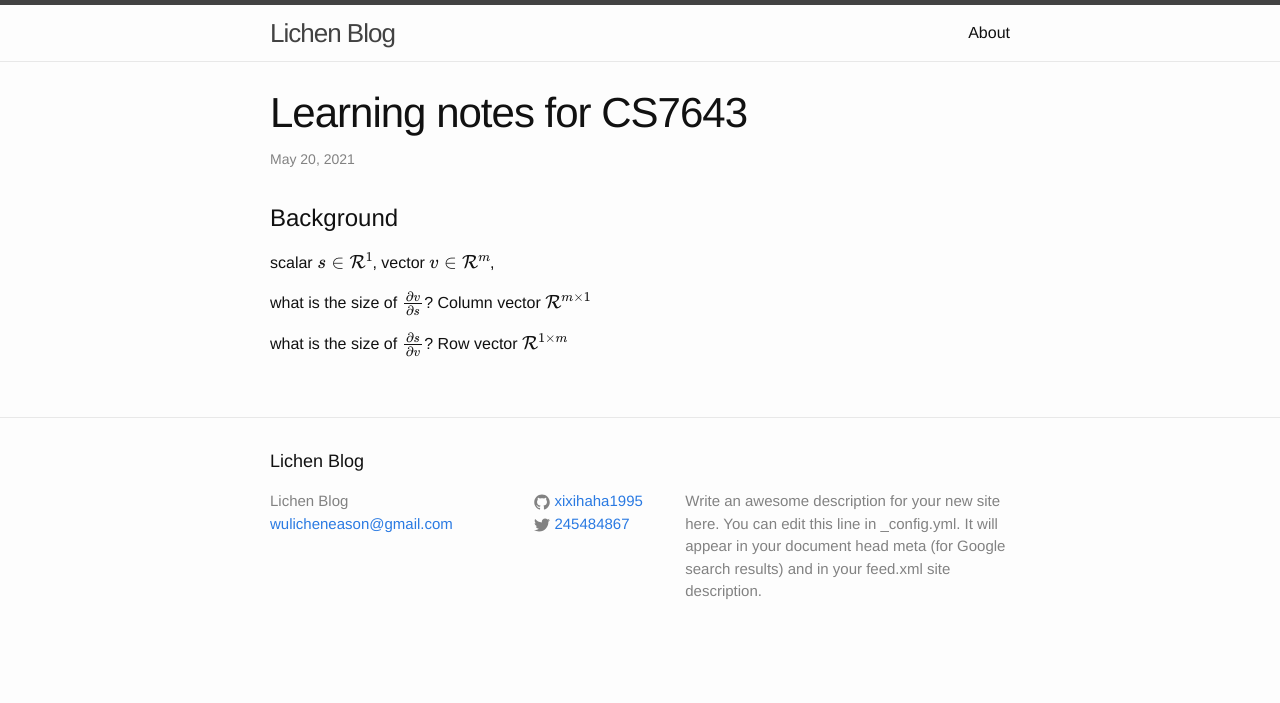
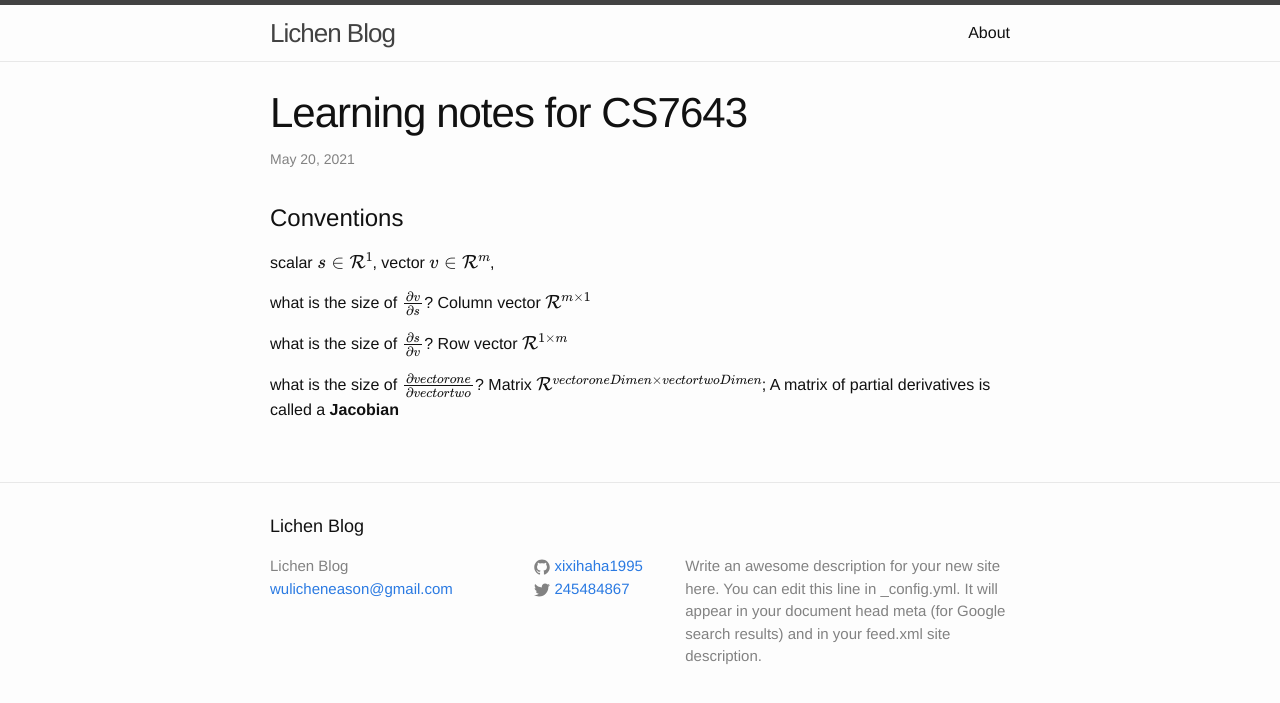
Before and after one commit to xixihaha1995/xixihaha1995.github.io, a Jekyll site: the page built from docs/_posts/2021-05-25-CS7643LearningNotes.markdown, in a window 1280 px wide. Shown: the top 703 px of the page. Built offline with Jekyll 4.4.1, drawn with Linux system fonts in a browser that asks for light colours.

Commit message:
Update 2021-05-25-CS7643LearningNotes.markdown

```diff
--- a/docs/_posts/2021-05-25-CS7643LearningNotes.markdown
+++ b/docs/_posts/2021-05-25-CS7643LearningNotes.markdown
@@ -6,10 +6,12 @@ date:   2021-05-20 10:00:36 +0000
 
 ---
 
-# Background
+# Conventions
 
 scalar $s \in \mathcal{R}^1$, vector $v\in \mathcal{R}^m$,
 
 what is the size of $\frac{\partial v}{\partial s}$?  Column vector $\mathcal{R}^{m\times 1}$
 
 what is the size of $\frac{\partial s}{\partial v}$?  Row vector $\mathcal{R}^{1\times m}$
+
+what is the size of $\frac{\partial vectorone}{\partial vectortwo}$? Matrix $\mathcal{R}^{vectoroneDimen \times vectortwoDimen}$; A matrix of partial derivatives is called a **Jacobian**
```
